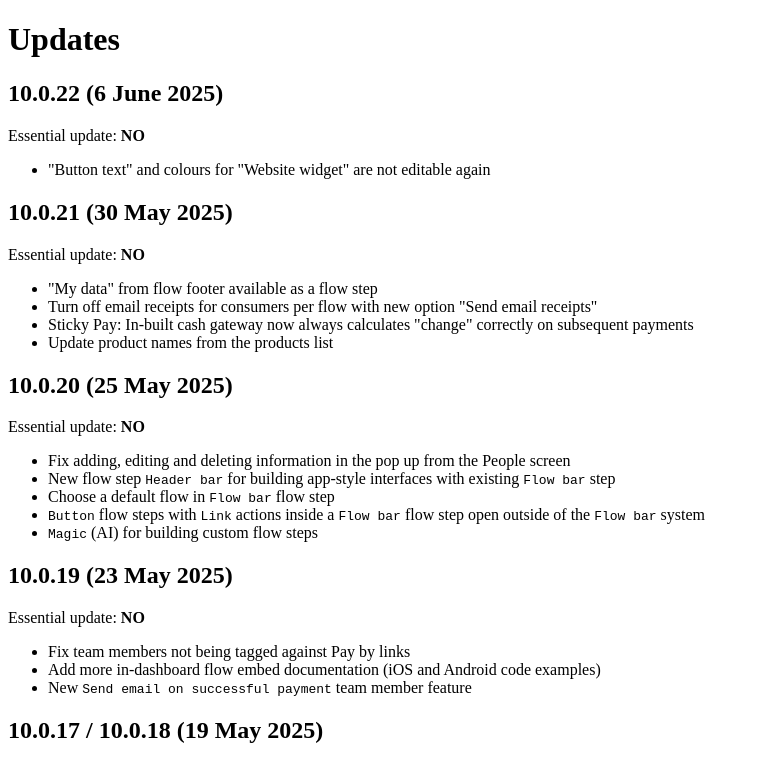
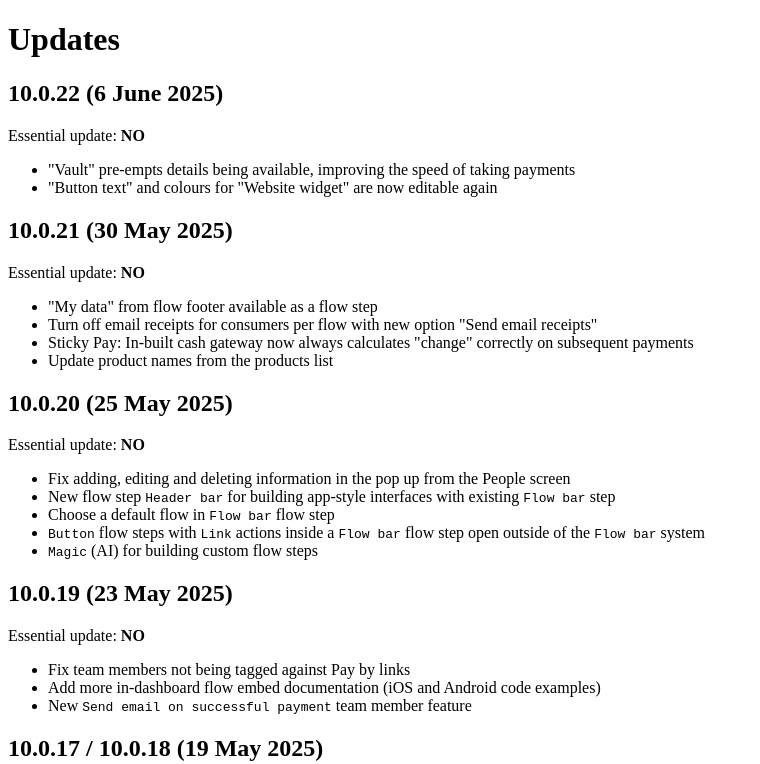
Before and after one commit to Stickyto/sticky-docs, a Next.js app in the folder src/: page /updates in a window 1280 px wide. Shown: the top 764 px of the page, without its empty margins (0-760 px from the left). Built offline with nearby package versions, Linux system fonts and the light colour scheme.

Commit message:
Changelog WIP

```diff
--- a/src/pages/updates.mdx
+++ b/src/pages/updates.mdx
@@ -4,7 +4,8 @@
 
 Essential update: **NO**
 
- - "Button text" and colours for "Website widget" are not editable again
+ - "Vault" pre-empts details being available, improving the speed of taking payments
+ - "Button text" and colours for "Website widget" are now editable again
 
 ## 10.0.21 (30 May 2025)
 
```
